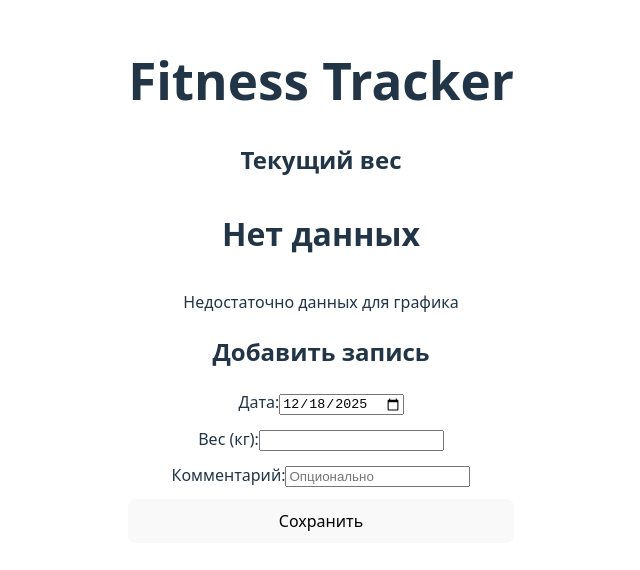
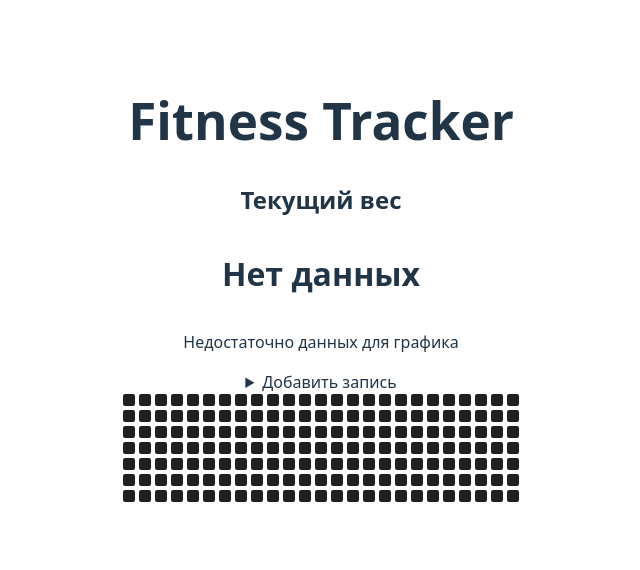
Before and after one commit to Yukky887/FitnessTracker-React, a React (Vite) app in the folder FitTreck/: page / in a window 1280 px wide. Shown: the part 120-690 px from the top of the page, without its empty margins (319-959 px from the left). Built offline with nearby package versions, Linux system fonts and the light colour scheme.

Commit message:
make calendar frame

```diff
--- a/FitTreck/src/AddGraphic.tsx
+++ b/FitTreck/src/AddGraphic.tsx
@@ -1,6 +1,6 @@
 import dayjs from "dayjs";
 import { type WeightEntry, type WeightPoint } from "./types";
-import { LineChart, XAxis, YAxis, Line, ResponsiveContainer } from "recharts";
+import { LineChart, XAxis, YAxis, Line } from "recharts";
 
 interface AddGraphicProps {
     entries: WeightEntry[];
@@ -14,8 +14,6 @@ export function AddGraphic({ entries }: AddGraphicProps) {
         .filter(entry => dayjs(entry.date).isAfter(thirtyDaysAgo, "day") || dayjs(entry.date).isSame(thirtyDaysAgo, "day"))
         .sort((a, b) => dayjs(a.date).valueOf() - dayjs(b.date).valueOf());
 
-    console.log(recentEntries)
-
     const points: WeightPoint[] = recentEntries.map(entry => ({
         date: entry.date,
         weight: entry.weight,
@@ -25,10 +23,9 @@ export function AddGraphic({ entries }: AddGraphicProps) {
         return <p>Недостаточно данных для графика</p>;
     }
 
-
     return (
-        <div style={{ width: 600, height: 200 }}>
-                <LineChart width={600} height={200} data={points}>
+        <div style={{ width: 400, height: 200 }}>
+                <LineChart width={400} height={200} data={points}>
                     <XAxis dataKey="date" />
                     <YAxis />
                     <Line
--- a/FitTreck/src/App.tsx
+++ b/FitTreck/src/App.tsx
@@ -2,6 +2,7 @@ import { useState, useEffect } from 'react'
 import type { WeightEntry } from './types'
 import { AddEntryForm } from "./AddEntryForm";
 import { AddGraphic } from "./AddGraphic";
+import { TrainingCalendar } from "./TrainingCalendar";
 import './App.css'
 
 const STORAGE_KEY = 'weightEntries'
@@ -45,15 +46,16 @@ function App() {
                 <p style={{ fontSize: 32, fontWeight: 600 }}>
                     {currentWeight !== null ? `${currentWeight} кг` : "Нет данных"}
                 </p>
-                <AddGraphic entries={entries}/>
+                <AddGraphic entries={entries} />
             </section>
 
             <section>
-                <h2>Добавить запись</h2>
-                <AddEntryForm onAddEntry={handleAddEntry} />
+                <details>
+                    <summary>Добавить запись</summary>
+                    <AddEntryForm onAddEntry={handleAddEntry} />
+                </details>
             </section>
-
-            {/* Сюда позже подключим компонент графика WeightChart */}
+            <TrainingCalendar />
         </div>
     )
 }
--- /dev/null
+++ b/FitTreck/src/TrainingCalendar.tsx
@@ -0,0 +1,30 @@
+export function TrainingCalendar() {
+    const weeks = 25;
+    const days = 7;
+
+    const cells = Array.from({ length: weeks * days }, (_, index) => index);
+
+    return(
+        <div
+            className="training-calendar"
+            style={{
+                display: "grid",
+                gridTemplateColumns: `repeat(${weeks}, 12px)`,
+                gridTemplateRows: `repeat(${days}, 12px)`,
+                gap: 4,
+            }}
+        >
+            {cells.map((cell) => (
+                <div
+                    key={cell}
+                    style={{
+                        width: 12,
+                        height: 12,
+                        borderRadius: 2,
+                        backgroundColor: "#202020",
+                    }}
+                />
+            ))}
+        </div>
+    );
+}
```
Also changed, not shown: FitTreck/src/WeightChart.tsx (deleted, +0 -20 lines).
